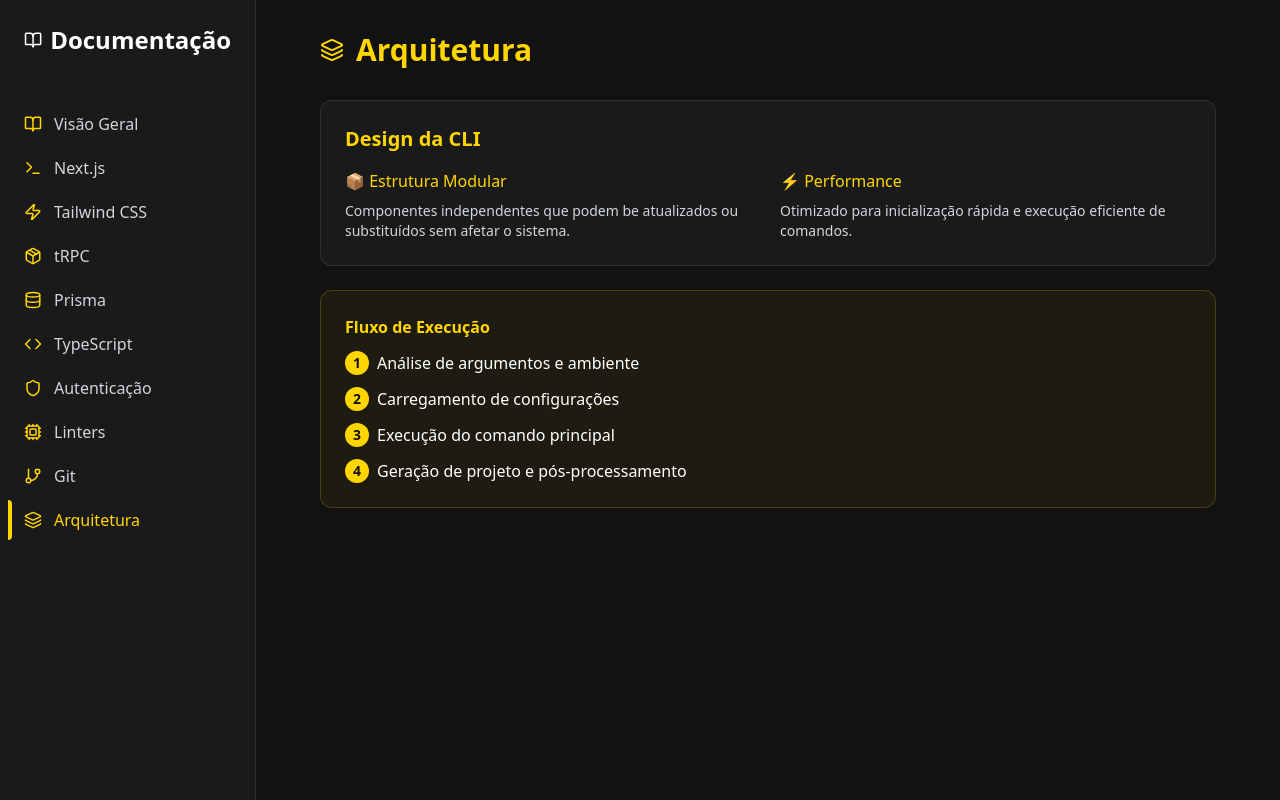
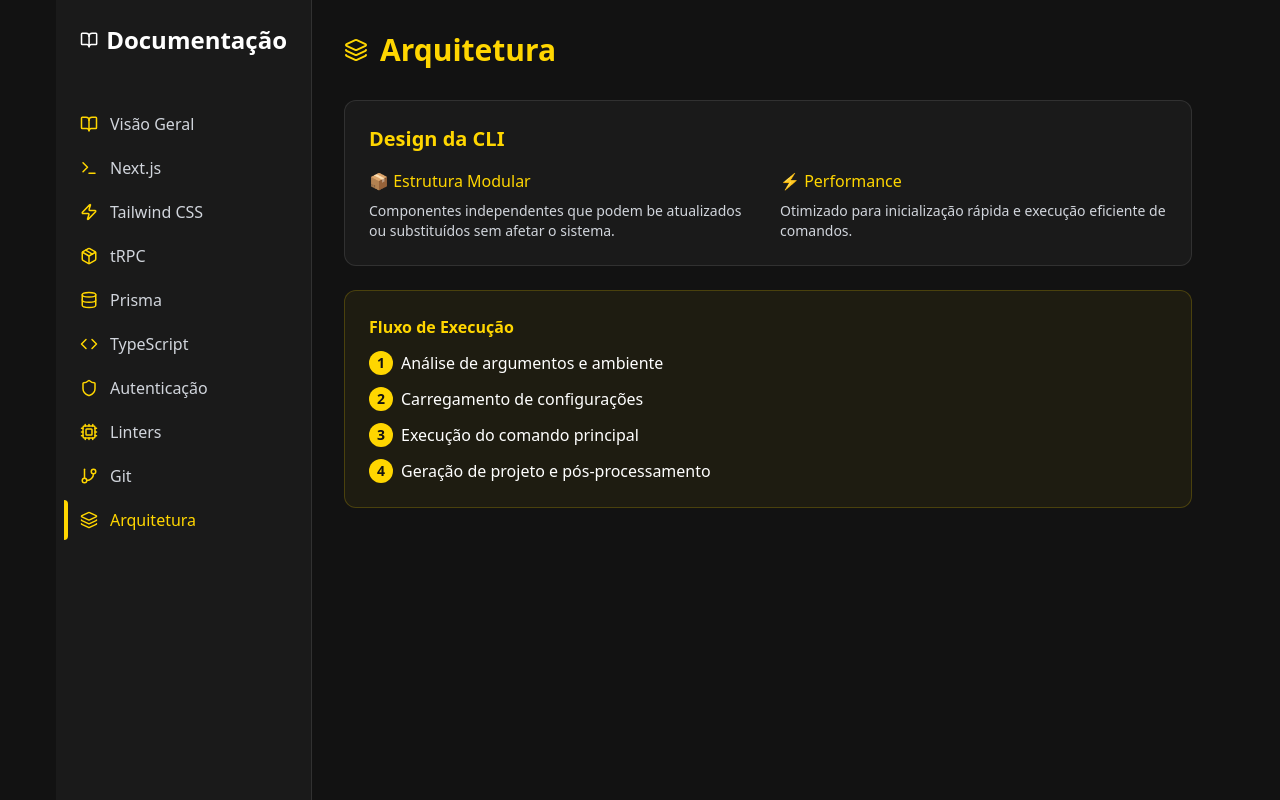
Before and after one commit to gabriellucasvh/raph, a Next.js app: page /docs/architecture in a window 1280 px wide. Built offline with nearby package versions, Linux system fonts and the light colour scheme.

Commit message:
refactor(layout): move bg-dark class to root layout for consistency
The bg-dark class was moved from individual components to the root layout to ensure consistent background color across the application. This simplifies maintenance and avoids redundancy in styling.

```diff
--- a/src/app/docs/layout.tsx
+++ b/src/app/docs/layout.tsx
@@ -9,7 +9,7 @@ export default function DocsLayout({
   children: React.ReactNode
 }) {
   return (
-    <div className="flex min-h-screen bg-dark text-white">
+    <div className="flex min-h-screen text-white container mx-auto px-8 md:px-14">
       <DocsSidebar />
       <main className="flex-1 p-8 overflow-y-auto">
         {children}
--- a/src/app/layout.tsx
+++ b/src/app/layout.tsx
@@ -19,7 +19,7 @@ export default function RootLayout({
   children: React.ReactNode;
 }>) {
   return (
-    <html lang="pt-BR" className={`${nunito.variable} antialiased`}>
+    <html lang="pt-BR" className={`${nunito.variable} antialiased bg-dark`}>
       <body>{children}</body>
     </html>
   );
--- a/src/app/page.tsx
+++ b/src/app/page.tsx
@@ -2,7 +2,7 @@ import PageComponents from "@/components/PageComponent";
 
 export default function Home() {
   return (
-    <main className="text-white bg-dark">
+    <main className="text-white">
       <div><PageComponents /></div>
     </main>
   );
```
